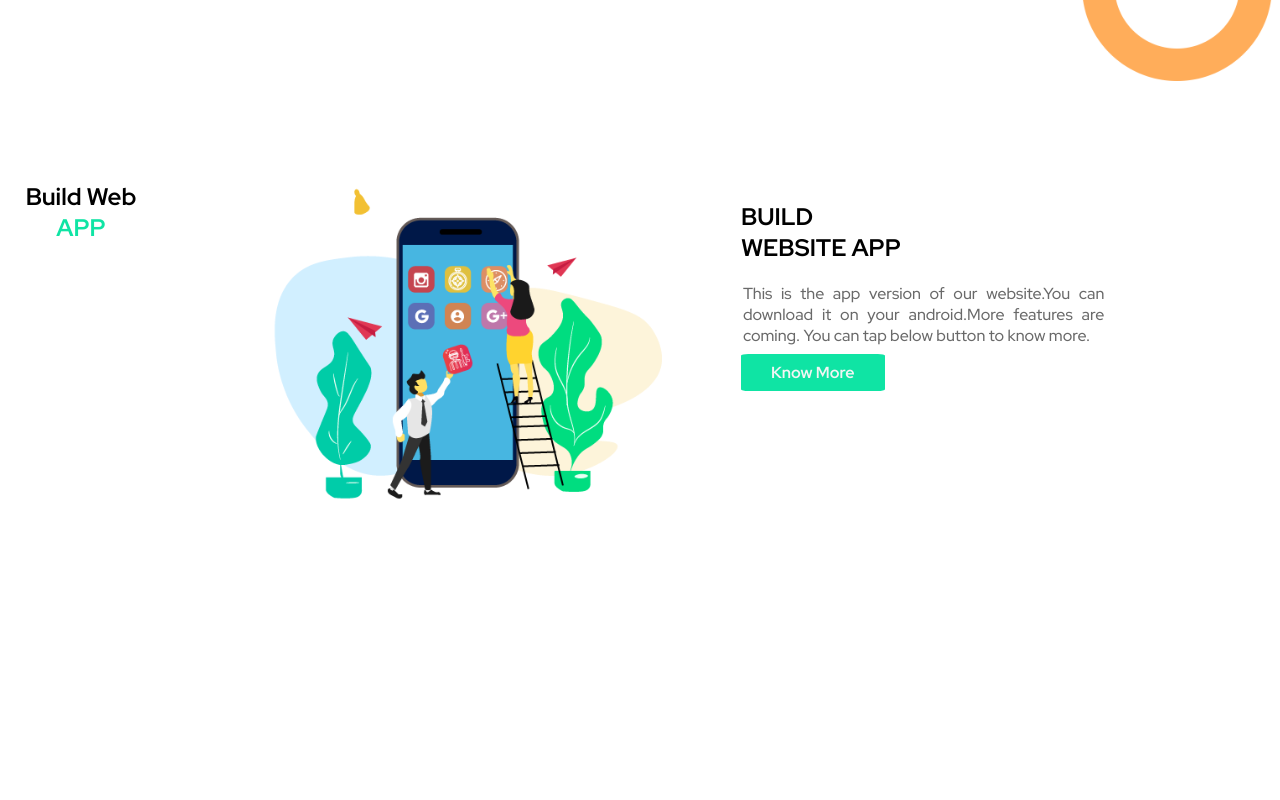
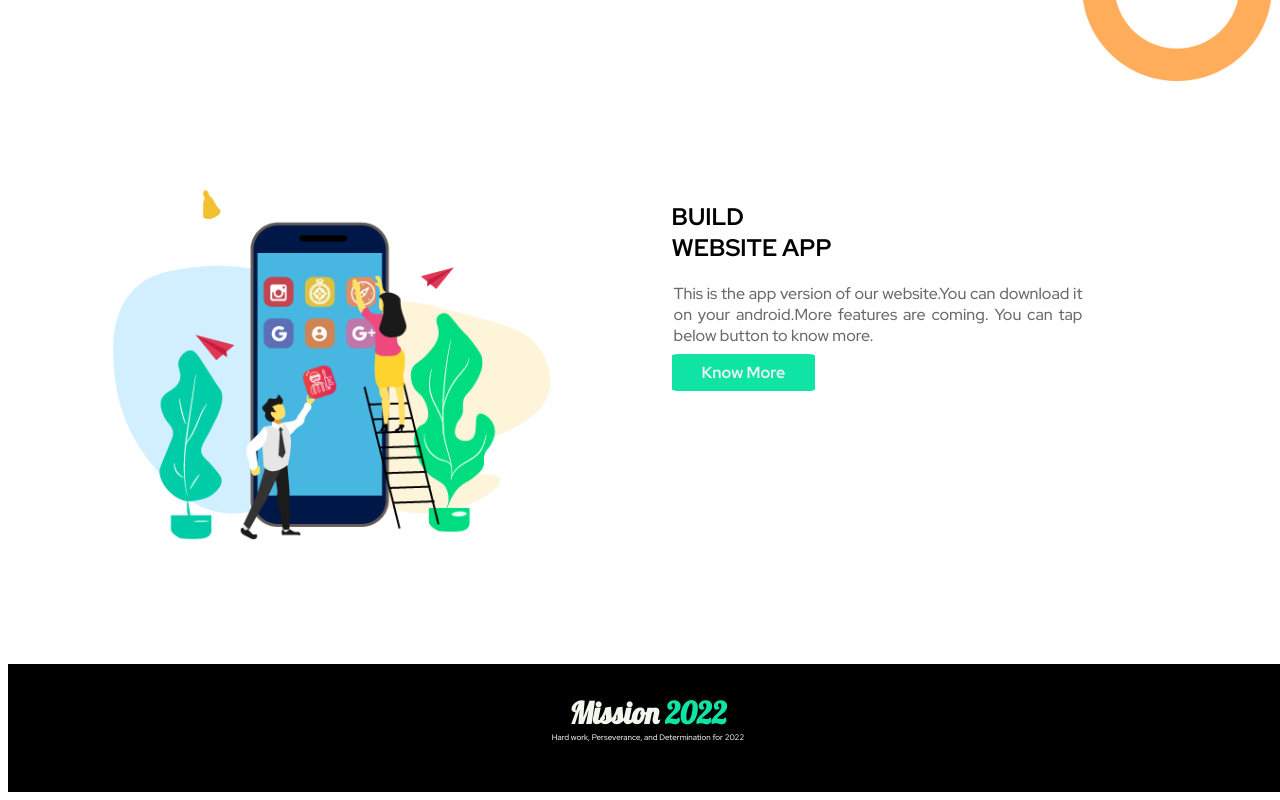
Before and after one commit to Urmi07/assignment-01, a plain HTML site: page index.html in a window 1280 px wide. Shown: the part 1672-2472 px from the top of the page. Before the commit the page ends 2301 px from the top, so only its background shows below. Drawn offline with Linux system fonts and the light colour scheme.

Commit message:
footer add

```diff
--- a/index.html
+++ b/index.html
@@ -13,6 +13,11 @@
     <link rel="preconnect" href="https://fonts.gstatic.com" crossorigin>
     <link
         href="https://fonts.googleapis.com/css2?family=DM+Serif+Display&family=Poppins&family=Red+Hat+Display:wght@300;500;700&display=swap"
+        rel="stylesheet">
+    <link rel="preconnect" href="https://fonts.googleapis.com">
+    <link rel="preconnect" href="https://fonts.gstatic.com" crossorigin>
+    <link
+        href="https://fonts.googleapis.com/css2?family=DM+Serif+Display&family=Lobster&family=Poppins&family=Red+Hat+Display:wght@300;500;700&display=swap"
         rel="stylesheet">
     <link rel="stylesheet" href="style.css">
 
@@ -164,7 +169,7 @@
 
     </section>
     <section class="build-app">
-        <h1>Build Web <span class="bcolor">APP</span></h1>
+
         <div class="app-width">
 
             <img src="images/app.png" alt="">
@@ -182,6 +187,23 @@
 
 
     </section>
+    <section class="footer">
+
+
+        <footer>
+            <div class="footer content">
+                <h3>Mission<span class="fcolor"> 2022</span></h3>
+                <p>Hard work, Perseverance, and Determination for 2022</p>
+
+
+            </div>
+
+
+        </footer>
+
+
+    </section>
+
 
 
 
--- a/style.css
+++ b/style.css
@@ -201,6 +201,9 @@ p{
 
     margin-left: 20%;
 }
+
+
+
 .link-button3{
     text-decoration: none;
     background-color: rgb(15, 228, 164);
@@ -238,10 +241,39 @@ p{
 .app-width img{
 
     width: 90%;
-    margin-left:10% ;
+    margin-left:5% ;
 }
-.build-app h1{
-    font-family: 'Red Hat Display', sans-serif;
-    text-align: center;
+.footer{
+    background-color: black;
+    margin: 0px;
+    height: 10vw;
+    width: 100vw;
+    margin-left: auto;
+    margin-right: auto;
+
 
 }
+.footer h3{
+    font-family: 'Lobster', cursive;
+    color: rgb(242, 247, 238);
+    text-align: center;
+    margin: 0px;
+     font-size: 30px;
+     padding-top: 30px;
+
+
+}
+.fcolor{
+    color:rgb(15, 228, 164);
+
+}
+.footer p{
+    font-family: 'Red Hat Display', sans-serif;
+
+    color: rgb(242, 247, 238);
+    text-align: center;
+    margin: 0px;
+    font-size: 8px;
+
+
+}
```
